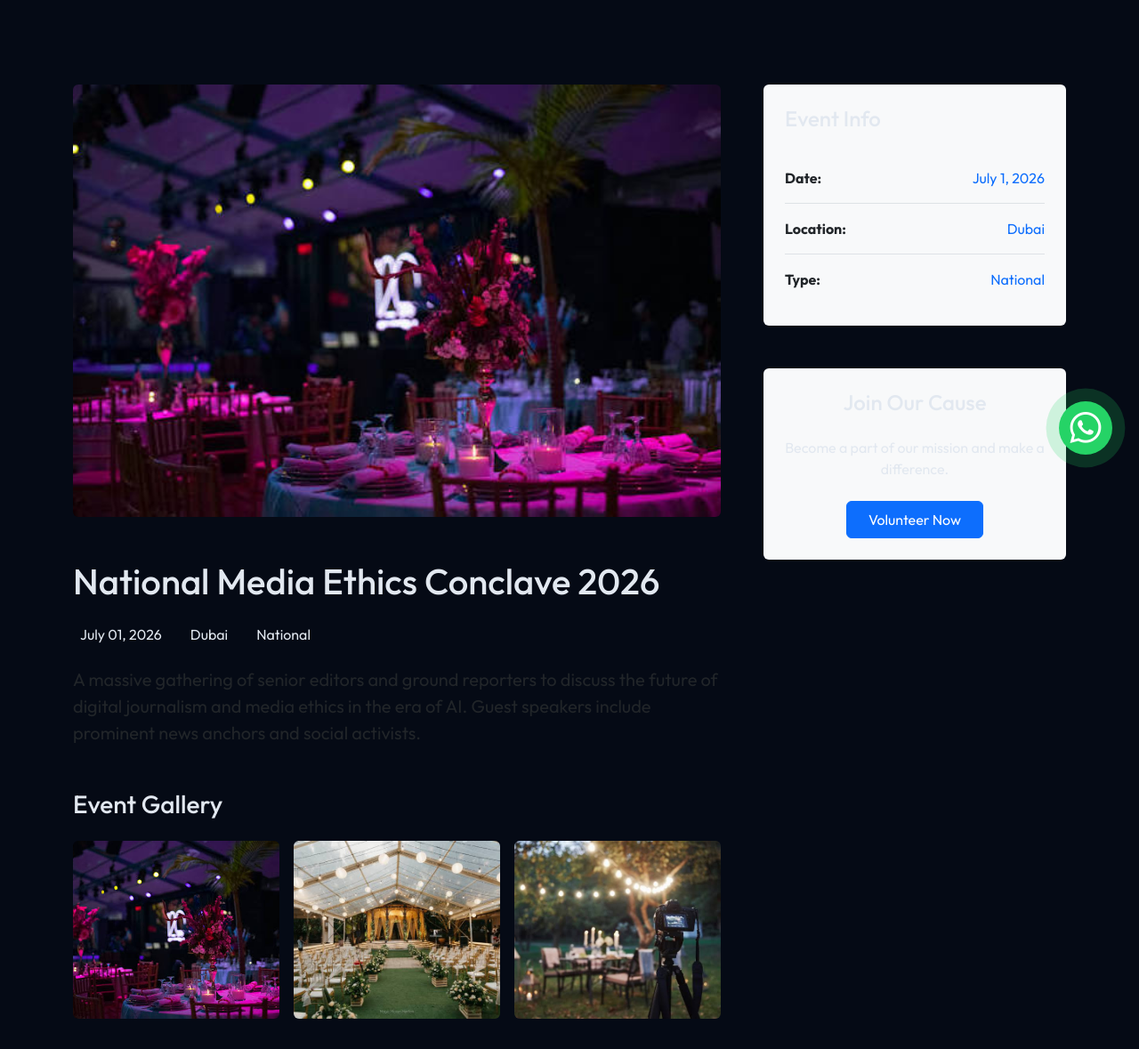
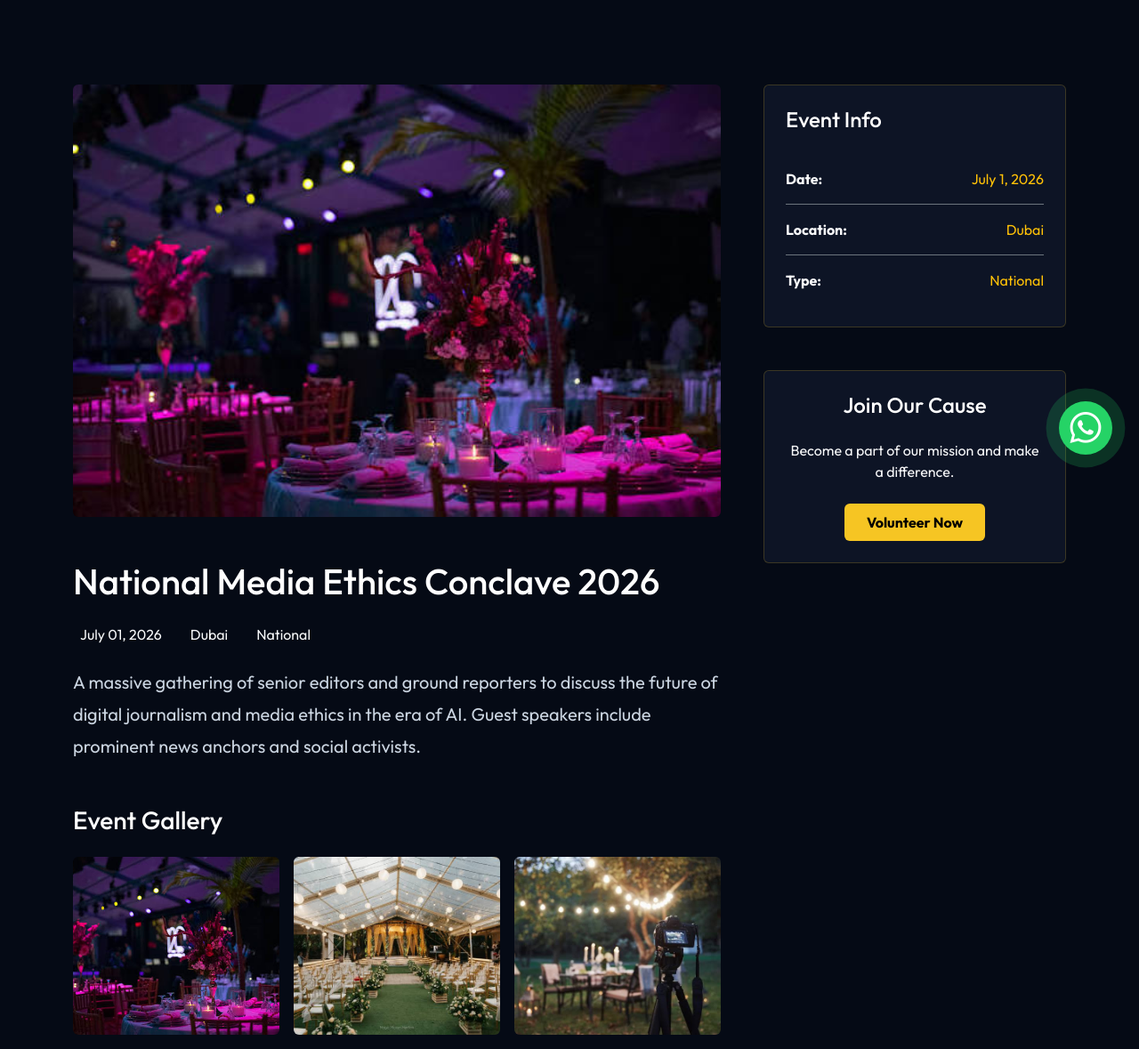
Before and after one commit to skpanchalKarbh/python-site, a Django app: page /events/3/ in a window 1280 px wide. Shown: the part 259-1438 px from the top of the page at 89% size. Run offline with Django 5.2, Linux system fonts and the light colour scheme; data comes from the database, SQL or seed files in the repository; both versions use the stored data as it was after the commit.

Commit message:
style: fix event detail text visibility for dark theme

```diff
--- a/main/templates/main/event_detail.html
+++ b/main/templates/main/event_detail.html
@@ -27,36 +27,36 @@
             <div class="col-lg-8 wow fadeInUp" data-wow-delay="0.1s">
                 <div class="mb-5">
                     <img class="img-fluid w-100 rounded mb-5" src="{{ event.image.url }}" alt="{{ event.title }}">
-                    <h1 class="mb-4">{{ event.title }}</h1>
+                    <h1 class="mb-4 text-white">{{ event.title }}</h1>
 
                     <div class="d-flex mb-4">
                         {% if event.date %}
                         <div class="d-flex align-items-center me-4">
-                            <i class="far fa-calendar-alt text-primary me-2"></i>
-                            <span>{{ event.date|date:"F d, Y" }}</span>
+                            <i class="far fa-calendar-alt text-warning me-2"></i>
+                            <span class="text-light">{{ event.date|date:"F d, Y" }}</span>
                         </div>
                         {% endif %}
                         {% if event.place %}
                         <div class="d-flex align-items-center me-4">
-                            <i class="fas fa-map-marker-alt text-primary me-2"></i>
-                            <span>{{ event.place }}</span>
+                            <i class="fas fa-map-marker-alt text-warning me-2"></i>
+                            <span class="text-light">{{ event.place }}</span>
                         </div>
                         {% endif %}
                         <div class="d-flex align-items-center">
-                            <i class="fas fa-tag text-primary me-2"></i>
-                            <span>{{ event.get_event_type_display }}</span>
+                            <i class="fas fa-tag text-warning me-2"></i>
+                            <span class="text-light">{{ event.get_event_type_display }}</span>
                         </div>
                     </div>
 
-                    <div class="fs-5 text-body mb-5">
-                        <p>{{ event.description|linebreaks }}</p>
+                    <div class="fs-5 mb-5" style="line-height: 1.8; color: #cbd5e1;">
+                        <p>{{ event.description|linebreaksbr }}</p>
                     </div>
                 </div>
 
                 <!-- Multiple Images Gallery -->
                 {% if event.images.all %}
                 <div class="mb-5">
-                    <h3 class="mb-4">Event Gallery</h3>
+                    <h3 class="mb-4 text-white">Event Gallery</h3>
                     <div class="row g-3">
                         {% for img in event.images.all %}
                         <div class="col-md-4 col-sm-6 wow fadeInUp" data-wow-delay="0.{{ forloop.counter }}s">
@@ -72,28 +72,28 @@
 
             <!-- Sidebar -->
             <div class="col-lg-4 wow fadeInUp" data-wow-delay="0.5s">
-                <div class="bg-light rounded p-4 mb-5">
-                    <h4 class="mb-4">Event Info</h4>
+                <div class="rounded p-4 mb-5" style="background: rgba(15, 23, 42, 0.8); border: 1px solid rgba(246, 197, 35, 0.2);">
+                    <h4 class="mb-4 text-white">Event Info</h4>
                     <ul class="list-unstyled mb-0">
-                        <li class="d-flex justify-content-between border-bottom py-3">
-                            <span class="text-body"><strong>Date:</strong></span>
-                            <span class="text-primary">{{ event.date|default:"TBA" }}</span>
+                        <li class="d-flex justify-content-between border-bottom border-secondary py-3">
+                            <span class="text-light"><strong>Date:</strong></span>
+                            <span class="text-warning">{{ event.date|default:"TBA" }}</span>
                         </li>
-                        <li class="d-flex justify-content-between border-bottom py-3">
-                            <span class="text-body"><strong>Location:</strong></span>
-                            <span class="text-primary">{{ event.place|default:"TBA" }}</span>
+                        <li class="d-flex justify-content-between border-bottom border-secondary py-3">
+                            <span class="text-light"><strong>Location:</strong></span>
+                            <span class="text-warning">{{ event.place|default:"TBA" }}</span>
                         </li>
                         <li class="d-flex justify-content-between py-3">
-                            <span class="text-body"><strong>Type:</strong></span>
-                            <span class="text-primary">{{ event.get_event_type_display }}</span>
+                            <span class="text-light"><strong>Type:</strong></span>
+                            <span class="text-warning">{{ event.get_event_type_display }}</span>
                         </li>
                     </ul>
                 </div>
 
-                <div class="bg-light rounded p-4 text-center">
-                    <h4 class="mb-4">Join Our Cause</h4>
-                    <p class="mb-4">Become a part of our mission and make a difference.</p>
-                    <a href="{% url 'main:join_us' %}" class="btn btn-primary py-2 px-4">Volunteer Now</a>
+                <div class="rounded p-4 text-center" style="background: rgba(15, 23, 42, 0.8); border: 1px solid rgba(246, 197, 35, 0.2);">
+                    <h4 class="mb-4 text-white">Join Our Cause</h4>
+                    <p class="mb-4 text-light">Become a part of our mission and make a difference.</p>
+                    <a href="{% url 'main:join_us' %}" class="btn py-2 px-4" style="background-color: var(--accent-color); color: #000; font-weight: bold;">Volunteer Now</a>
                 </div>
             </div>
         </div>
```
Also changed, not shown: db.sqlite3, media/events/multiple/images_2.jpg (added), media/events/multiple/images_4.jpg (added), media/events/multiple/images_7.jpg (added).
